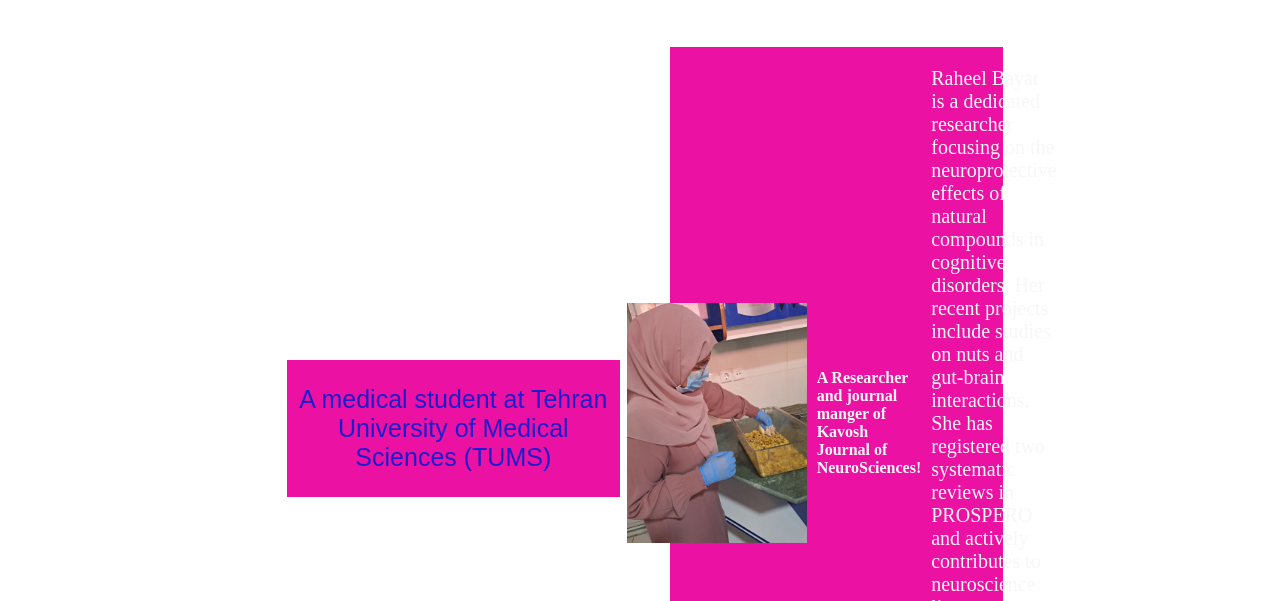
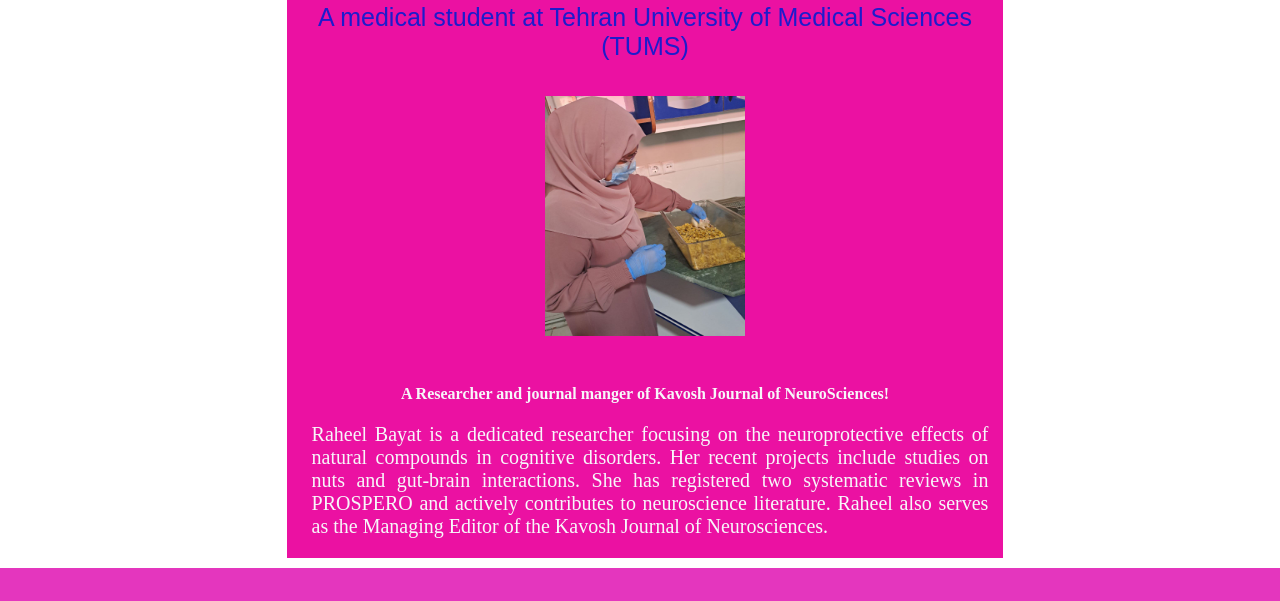
Before and after one commit to Raheelbayat/My-Portfolio, a plain HTML site: page index.html in a window 1280 px wide. Shown: the part 900-1501 px from the top of the page. Drawn offline with Linux system fonts and the light colour scheme; a web font is replaced by a local one.

Commit message:
6th-Update style.css

```diff
--- a/CSS/style.css
+++ b/CSS/style.css
@@ -83,13 +83,13 @@ h1 {
 
 .container {
     display: grid;
-    grid-template-columns: repeat(auto-fit, minmax(300px, 1fr));
+    grid-template-columns: repeat(auto-fit, minmax(350px, 1fr));
     width: 56%;
     min-width: 30%;
     height: auto;
     justify-content: center; /* Centers items horizontally */
     align-items: center; /* Centers items vertically */
-    gap: 50px;
+    gap: 0 100px;
     border-left: 10px solid white;
     margin: auto; /* Centers the container itself */
 }
@@ -147,10 +147,13 @@ h1 {
 
 .inner-square-4 {
   display: flex;
-  flex-direction: row;
+  flex-direction: column;
   background-color: #eb11a2;
   color: #f7f7fa;
   margin-bottom: 10px;
+  padding-left: 15px;
+  padding-right: 15px;
+  text-align: justify;
   justify-content: center;
   align-items: center;
 }
@@ -510,9 +513,12 @@ label:hover {
   justify-content: center;
   gap: 40px;
   margin-top: 30px;
-
 }
 
+.welcome {
+  color: #f30d80;
+  text-align: center;
+}
 .grid-item-1 {
     display: grid;
     grid-template-columns: repeat(auto-fit, minmax(400px, 1fr));
```
